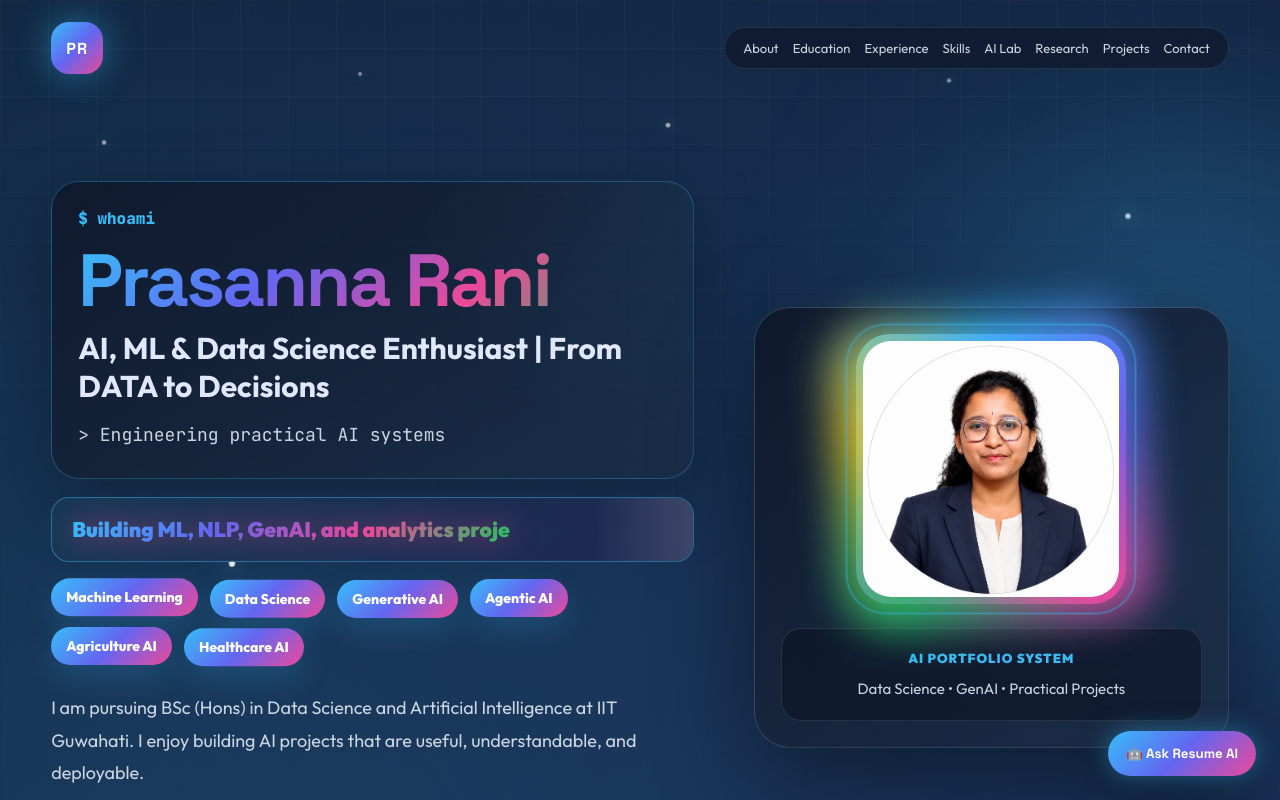
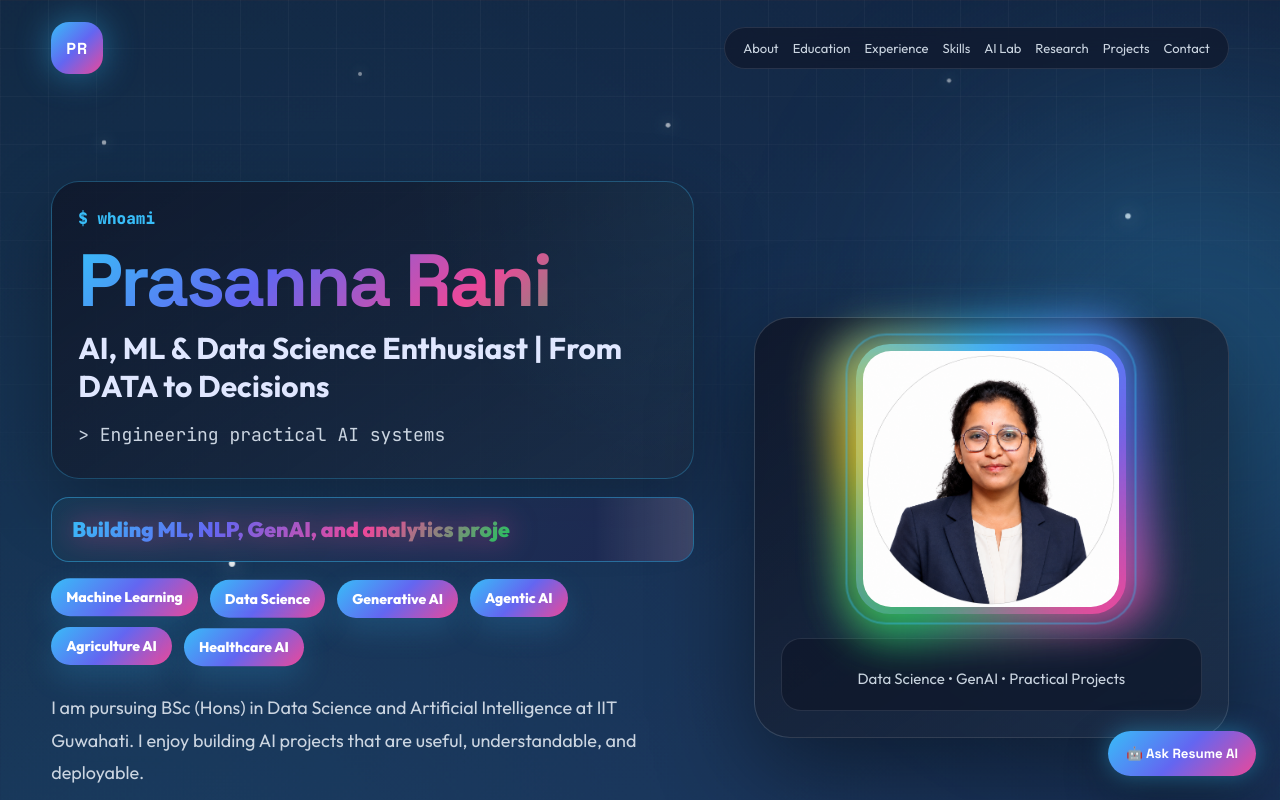
Before and after one commit to Prasannasegabandi36/prasanna-ai-ml-portfolio, a React (Vite) app: page / in a window 1280 px wide. Shown: the top 800 px of the page. Built offline with nearby package versions, Linux system fonts and the light colour scheme.

Commit message:
Update main.jsx

```diff
--- a/src/main.jsx
+++ b/src/main.jsx
@@ -575,7 +575,6 @@ function App() {
           </div>
 
           <div className="profileCaption">
-            <span>AI Portfolio System</span>
             <p>Data Science • GenAI • Practical Projects</p>
           </div>
         </div>
```
